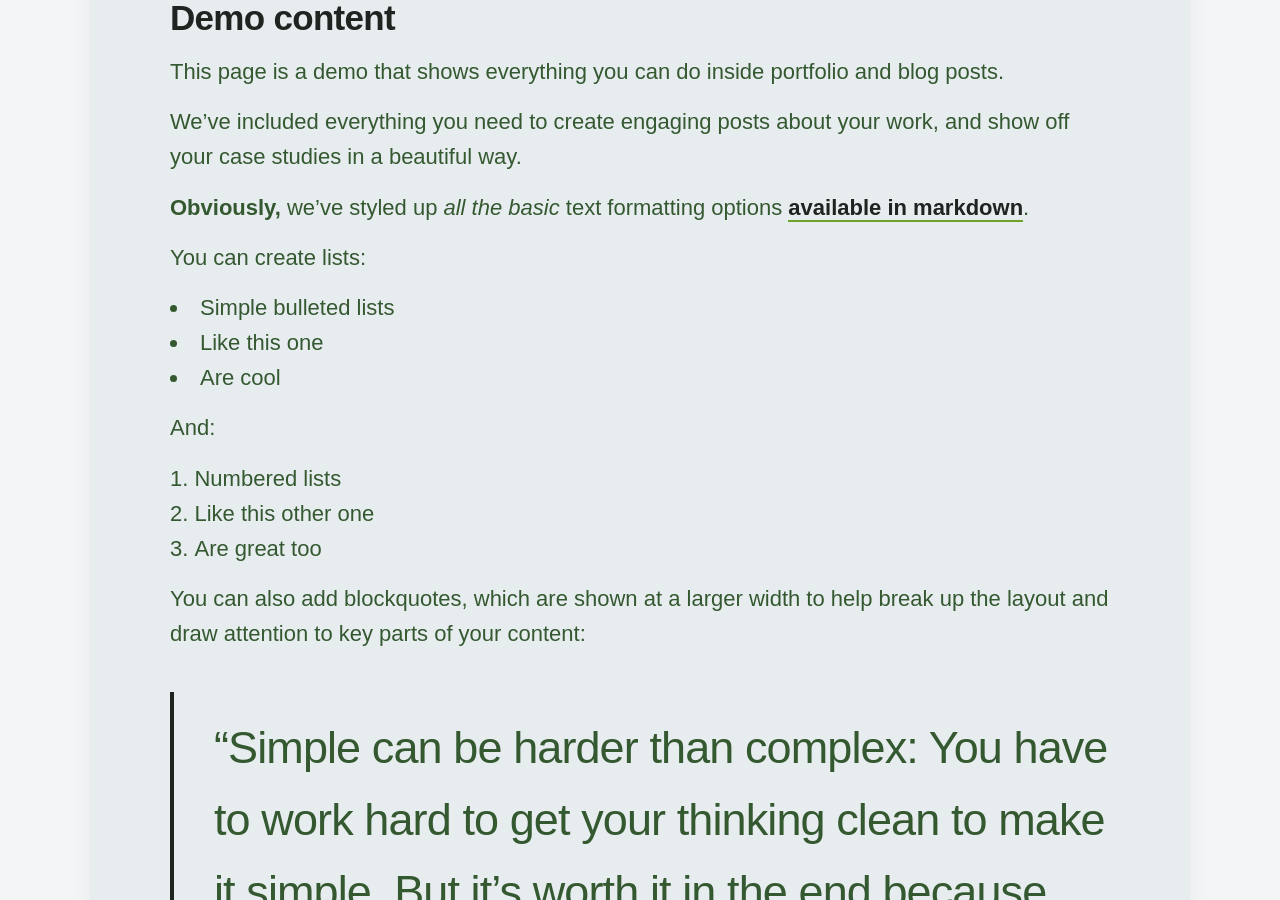
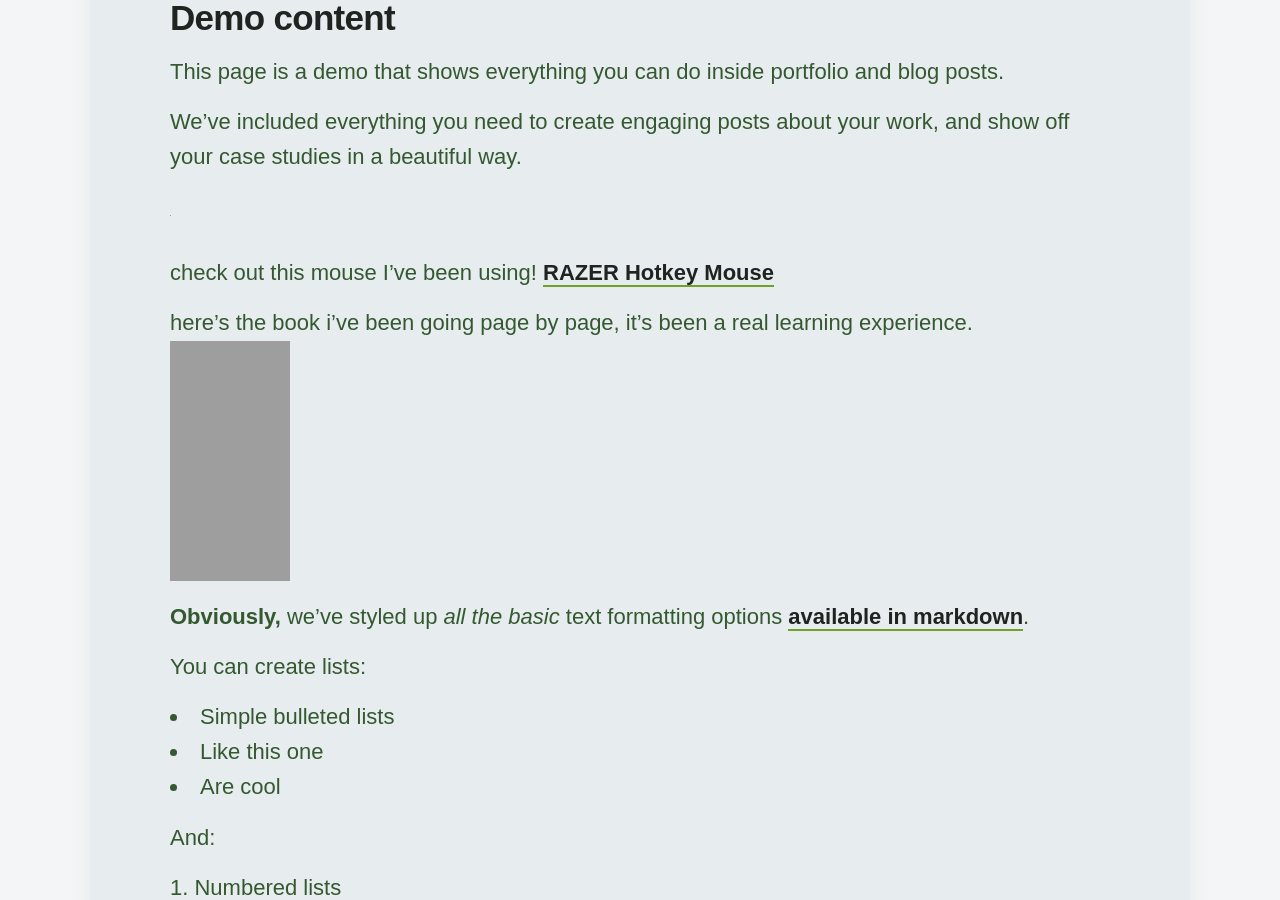
Before and after one commit to halfd0rk/halfd0rk.github.io, a Jekyll site: the page built from _posts/2018-06-30-demo-post.md, in a window 1280 px wide and 900 px high, scrolled down 1174 px. Built offline with Jekyll 4.4.1, drawn with Linux system fonts in a browser that asks for light colours; nearby versions of some CDN libraries; some web fonts are replaced; grey boxes are pictures that could not be loaded.

Commit message:
added ad banners to view

```diff
--- a/_posts/2018-06-30-demo-post.md
+++ b/_posts/2018-06-30-demo-post.md
@@ -12,6 +12,13 @@
 This page is a demo that shows everything you can do inside portfolio and blog posts.
 
 We've included everything you need to create engaging posts about your work, and show off your case studies in a beautiful way.
+
+<a href="https://www.amazon.com/Art-Business-Online-Writing-Capturing-ebook/dp/B08GZK274F?keywords=online+business+writing&qid=1689707531&sr=8-3&linkCode=li2&tag=halfd0rk-20&linkId=bf4c0c9500a07ad40c644e3603138b1b&language=en_US&ref_=as_li_ss_il" target="_blank"><img border="0" src="//ws-na.amazon-adsystem.com/widgets/q?_encoding=UTF8&ASIN=B08GZK274F&Format=_SL160_&ID=AsinImage&MarketPlace=US&ServiceVersion=20070822&WS=1&tag=halfd0rk-20&language=en_US" ></a><img src="https://ir-na.amazon-adsystem.com/e/ir?t=halfd0rk-20&language=en_US&l=li2&o=1&a=B08GZK274F" width="1" height="1" border="0" alt="" style="border:none !important; margin:0px !important;" />
+
+check out this mouse I've been using! <a target="_blank" href="https://www.amazon.com/gp/product/B0BGJT87N2/?&_encoding=UTF8&tag=halfd0rk-20&linkCode=ur2&linkId=ff5ca9430dbbd176c8094deb67536d86&camp=1789&creative=9325">RAZER Hotkey Mouse</a>
+
+here's the book i've been going page by page, it's been a real learning experience.
+<iframe sandbox="allow-popups allow-scripts allow-modals allow-forms allow-same-origin" style="width:120px;height:240px;" marginwidth="0" marginheight="0" scrolling="no" frameborder="0" src="//ws-na.amazon-adsystem.com/widgets/q?ServiceVersion=20070822&OneJS=1&Operation=GetAdHtml&MarketPlace=US&source=ss&ref=as_ss_li_til&ad_type=product_link&tracking_id=halfd0rk-20&language=en_US&marketplace=amazon&region=US&placement=1803236914&asins=1803236914&linkId=c838193d13a19ee9a304b1e2838f4c37&show_border=true&link_opens_in_new_window=true"></iframe>
 
 **Obviously,** we’ve styled up *all the basic* text formatting options [available in markdown](https://github.com/adam-p/markdown-here/wiki/Markdown-Cheatsheet).
 
```
